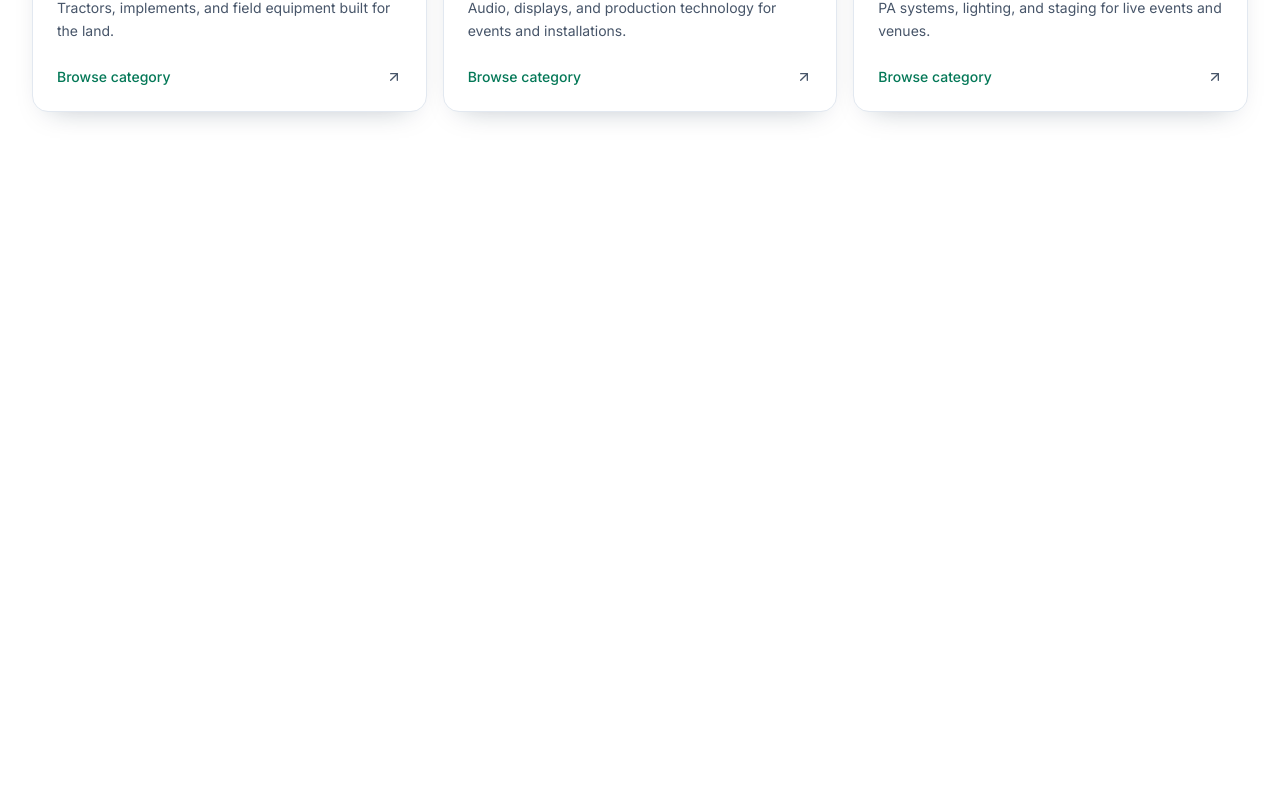
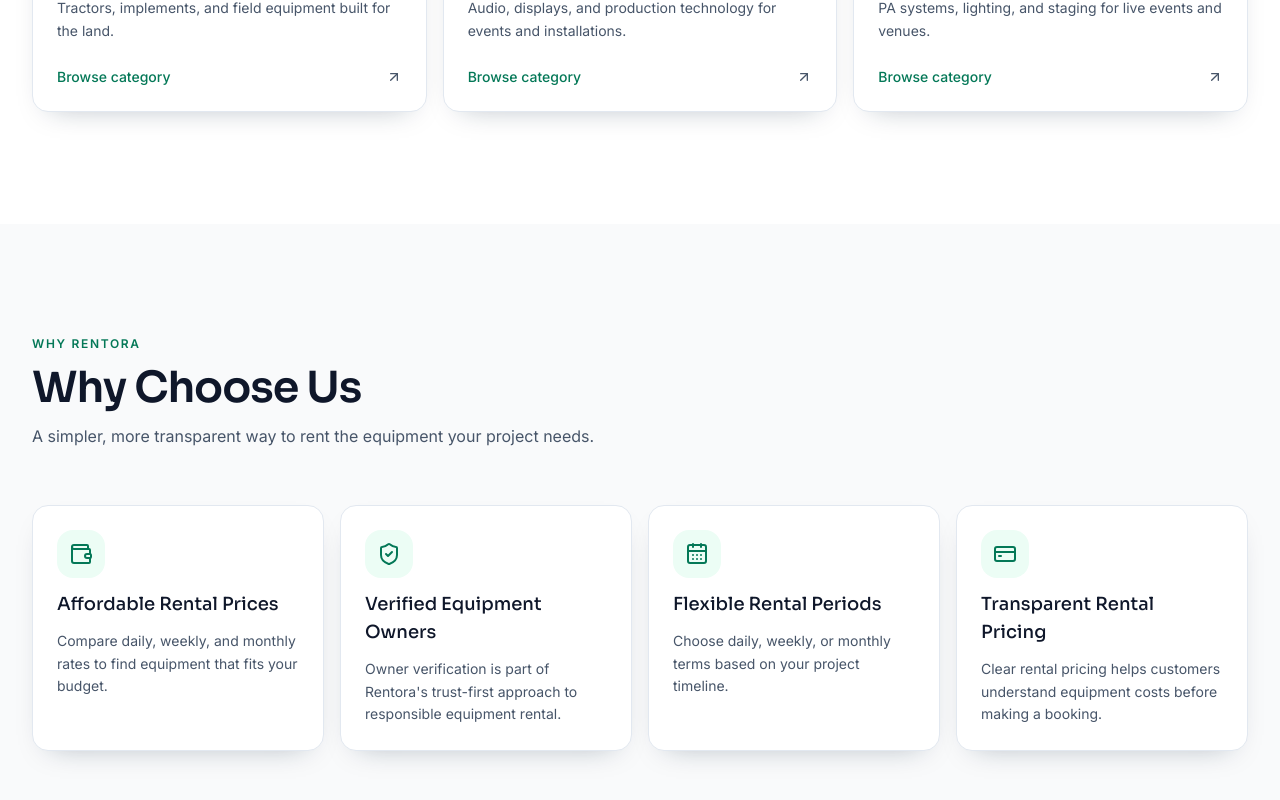
Before and after one commit to tishadey45/rentora, a Next.js app: page / in a window 1280 px wide. Shown: the part 2177-2977 px from the top of the page. Before the commit the page ends 2401 px from the top, so only its background shows below. Built offline with nearby package versions, Linux system fonts and the light colour scheme; no server answers.

Commit message:
feat: add why choose us section

```diff
--- a/src/app/(public)/page.tsx
+++ b/src/app/(public)/page.tsx
@@ -4,6 +4,7 @@ import { EquipmentCategories } from "@/components/equipment/equipment-categories
 import { FeaturedEquipmentSection } from "@/components/home/featured-equipment-section";
 import { FeaturedEquipmentSkeleton } from "@/components/home/featured-equipment-skeleton";
 import { Hero } from "@/components/home/hero";
+import { WhyChooseUs } from "@/components/home/why-choose-us";
 
 export default function Home() {
   return (
@@ -13,6 +14,7 @@ export default function Home() {
         <FeaturedEquipmentSection />
       </Suspense>
       <EquipmentCategories />
+      <WhyChooseUs />
     </main>
   );
 }
--- /dev/null
+++ b/src/components/home/why-choose-us.tsx
@@ -0,0 +1,121 @@
+"use client"
+
+import {
+  cubicBezier,
+  MotionConfig,
+  motion,
+  type Variants,
+} from "framer-motion"
+import {
+  CalendarDays,
+  CreditCard,
+  ShieldCheck,
+  Wallet,
+  type LucideIcon,
+} from "lucide-react"
+
+import { Section } from "@/components/layout/section"
+import {
+  Card,
+  CardDescription,
+  CardHeader,
+  CardTitle,
+} from "@/components/ui/card"
+
+type WhyChooseUsBenefit = {
+  title: string
+  description: string
+  icon: LucideIcon
+}
+
+const benefits: WhyChooseUsBenefit[] = [
+  {
+    title: "Affordable Rental Prices",
+    description:
+      "Compare daily, weekly, and monthly rates to find equipment that fits your budget.",
+    icon: Wallet,
+  },
+  {
+    title: "Verified Equipment Owners",
+    description:
+      "Owner verification is part of Rentora's trust-first approach to responsible equipment rental.",
+    icon: ShieldCheck,
+  },
+  {
+    title: "Flexible Rental Periods",
+    description:
+      "Choose daily, weekly, or monthly terms based on your project timeline.",
+    icon: CalendarDays,
+  },
+  {
+    title: "Transparent Rental Pricing",
+    description:
+      "Clear rental pricing helps customers understand equipment costs before making a booking.",
+    icon: CreditCard,
+  },
+]
+
+const ease = cubicBezier(0.22, 1, 0.36, 1)
+
+const listVariants: Variants = {
+  hidden: {},
+  visible: {
+    transition: { staggerChildren: 0.06 },
+  },
+}
+
+const itemVariants: Variants = {
+  hidden: { opacity: 0, y: 18 },
+  visible: {
+    opacity: 1,
+    y: 0,
+    transition: { duration: 0.45, ease },
+  },
+}
+
+function WhyChooseUs() {
+  return (
+    <MotionConfig reducedMotion="user">
+      <Section
+        tone="muted"
+        eyebrow="Why Rentora"
+        title="Why Choose Us"
+        description="A simpler, more transparent way to rent the equipment your project needs."
+      >
+        <motion.ul
+          variants={listVariants}
+          initial="hidden"
+          whileInView="visible"
+          viewport={{ once: true, amount: 0.2 }}
+          className="grid gap-4 sm:grid-cols-2 lg:grid-cols-4"
+        >
+          {benefits.map((benefit) => {
+            const Icon = benefit.icon
+
+            return (
+              <motion.li
+                key={benefit.title}
+                variants={itemVariants}
+                className="h-full"
+              >
+                <Card className="h-full transition-[transform,border-color,box-shadow] duration-300 hover:-translate-y-1 hover:border-emerald-strong/30 hover:shadow-card-hover">
+                  <CardHeader className="gap-3">
+                    <span className="grid size-12 place-items-center rounded-xl bg-emerald-soft text-emerald-strong transition-transform duration-300 group-hover/card:scale-105">
+                      <Icon aria-hidden="true" className="size-6" />
+                    </span>
+                    <CardTitle className="text-lg">{benefit.title}</CardTitle>
+                    <CardDescription className="min-h-12 leading-relaxed">
+                      {benefit.description}
+                    </CardDescription>
+                  </CardHeader>
+                </Card>
+              </motion.li>
+            )
+          })}
+        </motion.ul>
+      </Section>
+    </MotionConfig>
+  )
+}
+
+export { WhyChooseUs }
```
